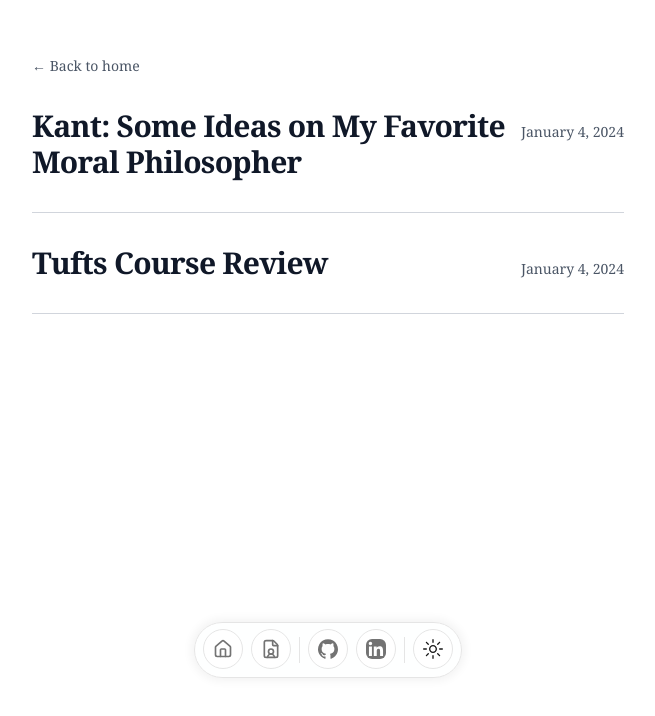
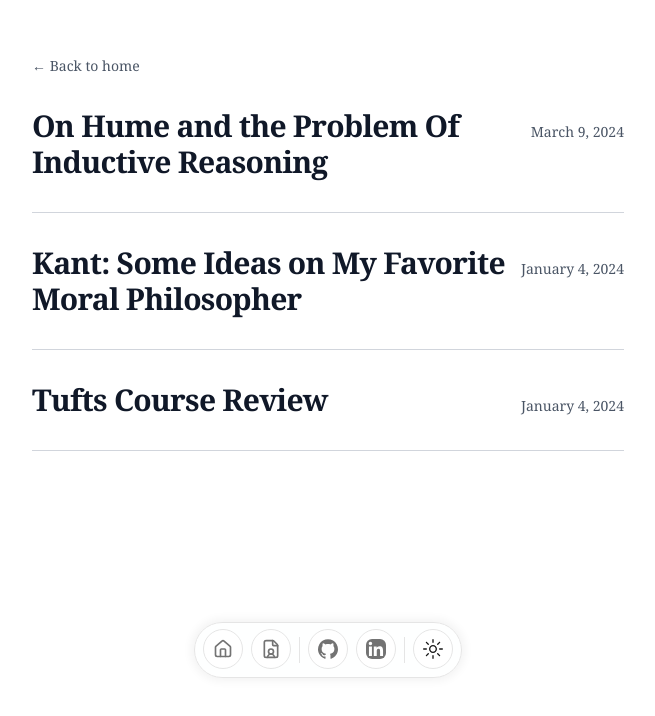
Before and after one commit to AndrewBacigalupi/andrew-bacigalupi-dot-com, a Next.js app: page /thoughts in a window 1280 px wide. Shown: the part 106-822 px from the top of the page, without its empty margins (312-967 px from the left). Built offline with nearby package versions, Linux system fonts and the light colour scheme.

Commit message:
update coming soon hume

```diff
--- a/src/data/blog.ts
+++ b/src/data/blog.ts
@@ -67,7 +67,12 @@ outcomes of an action are the most important when reasoning about its morality.
 
  Thanks for reading!`,
   },
-
+{
+    slug: "hume-enquiry",
+    title: "On Hume and the Problem Of Inductive Reasoning",
+    date: "2024-03-09",
+    content: `Coming Soon: an exploration of David Hume's **An Enquiry Concerning Human Understanding**, sections IV and V.`,
+  },
 {
     slug: "tufts-courses",
     title: "Tufts Course Review",
@@ -75,4 +80,5 @@ outcomes of an action are the most important when reasoning about its morality.
     content: `Coming Soon: my review of the courses I've taken as a Computer Science and
     Applied Math major at Tufts.`,
   },
+
 ];
```
